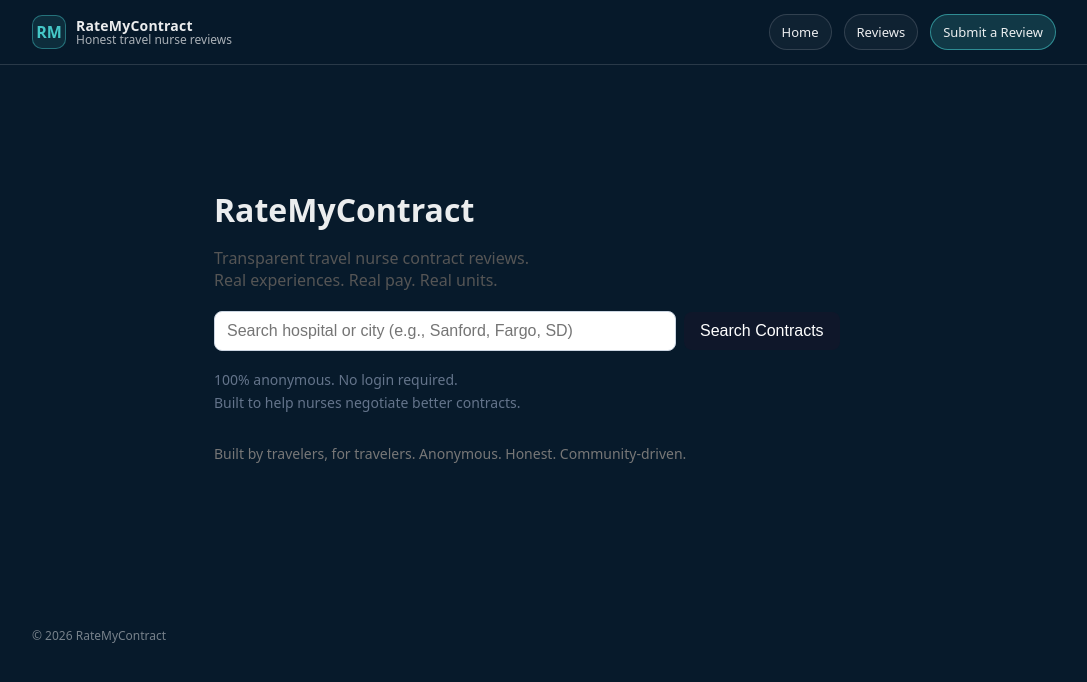
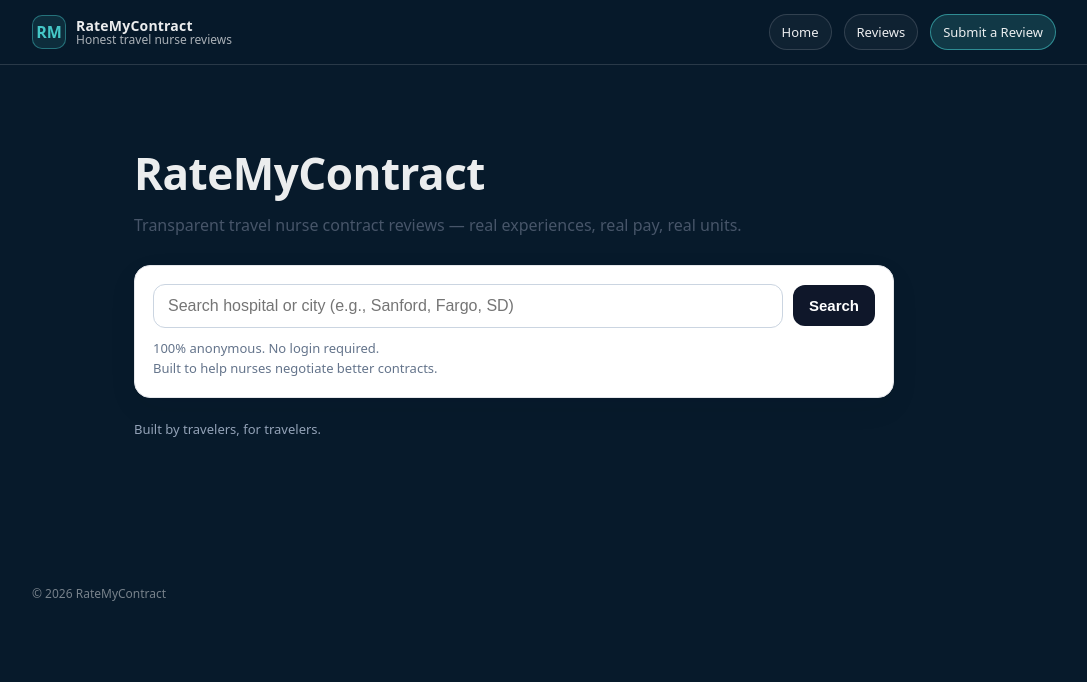
Before and after one commit to meggiehanson15/Ratemycontract, a Next.js app: page / in a window 1280 px wide. Shown: the top 682 px of the page, without its empty margins (96-1183 px from the left). Built offline with nearby package versions, Linux system fonts and the light colour scheme.

Commit message:
Clean homepage + title case suggestions

```diff
--- a/app/page.tsx
+++ b/app/page.tsx
@@ -7,6 +7,34 @@ type Suggestions = {
   hospitals: string[];
   cities: string[];
 };
+
+function toTitleCase(input: string) {
+  // Basic title-case that works well for hospitals/cities.
+  // Keeps punctuation and multiple spaces under control.
+  return input
+    .trim()
+    .replace(/\s+/g, " ")
+    .split(" ")
+    .map((word) => {
+      const w = word.toLowerCase();
+
+      // Keep common acronyms uppercase
+      const acronyms = new Set(["ICU", "ER", "OR", "PACU", "ED", "RN", "LPN", "NP", "PA", "OB", "NICU"]);
+      if (acronyms.has(word.toUpperCase())) return word.toUpperCase();
+
+      // Handle things like "st." -> "St."
+      if (w === "st." || w === "st") return "St.";
+      if (w === "mt." || w === "mt") return "Mt.";
+      if (w === "dr." || w === "dr") return "Dr.";
+
+      // Title-case normal words, keep hyphenated pieces title-cased too
+      return w
+        .split("-")
+        .map((part) => (part ? part[0].toUpperCase() + part.slice(1) : part))
+        .join("-");
+    })
+    .join(" ");
+}
 
 export default function HomePage() {
   const [q, setQ] = useState("");
@@ -22,7 +50,7 @@ export default function HomePage() {
 
   const trimmed = useMemo(() => q.trim(), [q]);
 
-  // close dropdown on outside click
+  // Close dropdown on outside click
   useEffect(() => {
     function onDown(e: MouseEvent) {
       if (!wrapRef.current) return;
@@ -32,7 +60,7 @@ export default function HomePage() {
     return () => window.removeEventListener("mousedown", onDown);
   }, []);
 
-  // debounced fetch suggestions
+  // Debounced fetch suggestions
   useEffect(() => {
     const t = setTimeout(async () => {
       const query = trimmed;
@@ -46,16 +74,17 @@ export default function HomePage() {
       try {
         const res = await fetch(`/api/suggestions?q=${encodeURIComponent(query)}`);
         const json = (await res.json()) as Suggestions;
+
         setSuggestions({
-          hospitals: Array.isArray(json.hospitals) ? json.hospitals : [],
-          cities: Array.isArray(json.cities) ? json.cities : [],
+          hospitals: Array.isArray(json?.hospitals) ? json.hospitals : [],
+          cities: Array.isArray(json?.cities) ? json.cities : [],
         });
       } catch {
         setSuggestions({ hospitals: [], cities: [] });
       } finally {
         setLoading(false);
       }
-    }, 200);
+    }, 220);
 
     return () => clearTimeout(t);
   }, [trimmed]);
@@ -64,9 +93,9 @@ export default function HomePage() {
     suggestions.hospitals.length > 0 || suggestions.cities.length > 0;
 
   function choose(value: string) {
-    setQ(value);
+    // ✅ force title case when choosing from dropdown
+    setQ(toTitleCase(value));
     setOpen(false);
-    // keep focus
     requestAnimationFrame(() => inputRef.current?.focus());
   }
 
@@ -74,19 +103,45 @@ export default function HomePage() {
     if (e.key === "Escape") setOpen(false);
   }
 
+  function onSubmitNormalize() {
+    // ✅ If they typed free-form (not chosen), normalize it right before submit.
+    // This helps avoid lowercase junk in URLs/search queries too.
+    setQ((prev) => (prev.trim() ? toTitleCase(prev) : prev));
+  }
+
   return (
-    <main style={{ maxWidth: 700, margin: "60px auto", padding: 20 }}>
-      <h1 style={{ fontSize: 32, marginBottom: 10 }}>RateMyContract</h1>
+    <main
+      style={{
+        maxWidth: 860,
+        margin: "0 auto",
+        padding: "56px 20px 64px",
+      }}
+    >
+      {/* HERO */}
+      <div style={{ marginBottom: 26 }}>
+        <h1 style={{ fontSize: 44, letterSpacing: -0.5, margin: 0 }}>
+          RateMyContract
+        </h1>
+        <p style={{ color: "#475569", marginTop: 10, lineHeight: 1.6, maxWidth: 720 }}>
+          Transparent travel nurse contract reviews — real experiences, real pay, real units.
+        </p>
+      </div>
 
-      <p style={{ color: "#555", marginBottom: 20 }}>
-        Transparent travel nurse contract reviews.
-        <br />
-        Real experiences. Real pay. Real units.
-      </p>
-
-      {/* SEARCH FORM */}
-      <div ref={wrapRef} style={{ position: "relative" }}>
-        <form action="/reviews" method="GET">
+      {/* SEARCH CARD */}
+      <div
+        ref={wrapRef}
+        style={{
+          position: "relative",
+          border: "1px solid #e5e7eb",
+          borderRadius: 16,
+          padding: 18,
+          background: "#fff",
+          boxShadow: "0 10px 30px rgba(15, 23, 42, 0.06)",
+          maxWidth: 760,
+        }}
+      >
+        <form action="/reviews" method="GET" onSubmit={onSubmitNormalize}>
+          <div style={{ display: "flex", gap: 10, alignItems: "center" }}>
             <input
               ref={inputRef}
               name="q"
@@ -100,57 +155,64 @@ export default function HomePage() {
               autoComplete="off"
               placeholder="Search hospital or city (e.g., Sanford, Fargo, SD)"
               style={{
-              padding: "10px 12px",
-              width: "70%",
-              borderRadius: 8,
+                flex: 1,
+                padding: "12px 14px",
+                borderRadius: 12,
                 border: "1px solid #cbd5e1",
-              marginRight: 8,
                 fontSize: 16,
+                outline: "none",
               }}
             />
 
             <button
               type="submit"
               style={{
-              padding: "10px 16px",
-              borderRadius: 8,
+                padding: "12px 16px",
+                borderRadius: 12,
                 border: "none",
                 background: "#0f172a",
                 color: "white",
-              fontSize: 16,
+                fontSize: 15,
+                fontWeight: 700,
                 cursor: "pointer",
+                whiteSpace: "nowrap",
               }}
             >
-            Search Contracts
+              Search
             </button>
+          </div>
+
+          <div style={{ marginTop: 10, color: "#64748b", fontSize: 13, lineHeight: 1.6 }}>
+            <div>100% anonymous. No login required.</div>
+            <div>Built to help nurses negotiate better contracts.</div>
+          </div>
         </form>
-        <p style={{
-          marginTop: 18,
-          fontSize: 14,
-          color: "#64748b",
-          lineHeight: 1.6
-        }}>
-          100% anonymous. No login required.
-          <br />
-          Built to help nurses negotiate better contracts.
-        </p>
 
         {/* Dropdown */}
         {open && trimmed.length >= 2 && (
           <div
             style={{
               position: "absolute",
+              left: 18,
+              right: 18,
+              top: 78,
               zIndex: 20,
-              marginTop: 8,
-              width: "70%",
-              borderRadius: 12,
+              borderRadius: 14,
               border: "1px solid #e5e7eb",
               background: "white",
-              boxShadow: "0 12px 24px rgba(0,0,0,0.08)",
+              boxShadow: "0 18px 40px rgba(0,0,0,0.10)",
               overflow: "hidden",
             }}
           >
-            <div style={{ padding: "10px 12px", fontSize: 13, color: "#6b7280" }}>
+            <div
+              style={{
+                padding: "10px 12px",
+                fontSize: 13,
+                color: "#6b7280",
+                background: "#f8fafc",
+                borderBottom: "1px solid #eef2f7",
+              }}
+            >
               {loading
                 ? "Searching…"
                 : hasAny
@@ -158,19 +220,21 @@ export default function HomePage() {
                 : "No suggestions yet — press Search to browse anyway"}
             </div>
 
+            <div style={{ maxHeight: 280, overflowY: "auto" }}>
               {suggestions.hospitals.length > 0 && (
-              <div style={{ borderTop: "1px solid #f1f5f9" }}>
+                <div>
                   <div
                     style={{
                       padding: "8px 12px",
                       fontSize: 12,
                       color: "#0f172a",
                       fontWeight: 800,
-                    background: "#f8fafc",
+                      background: "#ffffff",
                     }}
                   >
                     Hospitals
                   </div>
+
                   {suggestions.hospitals.map((h) => (
                     <button
                       key={`h-${h}`}
@@ -185,26 +249,35 @@ export default function HomePage() {
                         cursor: "pointer",
                         fontSize: 14,
                       }}
+                      onMouseEnter={(e) => {
+                        (e.currentTarget.style.background = "#f8fafc");
+                      }}
+                      onMouseLeave={(e) => {
+                        (e.currentTarget.style.background = "white");
+                      }}
                     >
-                    {h}
+                      {toTitleCase(h)}
                     </button>
                   ))}
+
+                  <div style={{ height: 1, background: "#eef2f7" }} />
                 </div>
               )}
 
               {suggestions.cities.length > 0 && (
-              <div style={{ borderTop: "1px solid #f1f5f9" }}>
+                <div>
                   <div
                     style={{
                       padding: "8px 12px",
                       fontSize: 12,
                       color: "#0f172a",
                       fontWeight: 800,
-                    background: "#f8fafc",
+                      background: "#ffffff",
                     }}
                   >
                     Cities
                   </div>
+
                   {suggestions.cities.map((c) => (
                     <button
                       key={`c-${c}`}
@@ -219,18 +292,26 @@ export default function HomePage() {
                         cursor: "pointer",
                         fontSize: 14,
                       }}
+                      onMouseEnter={(e) => {
+                        (e.currentTarget.style.background = "#f8fafc");
+                      }}
+                      onMouseLeave={(e) => {
+                        (e.currentTarget.style.background = "white");
+                      }}
                     >
-                    {c}
+                      {toTitleCase(c)}
                     </button>
                   ))}
                 </div>
               )}
             </div>
+          </div>
         )}
       </div>
 
-      <p style={{ marginTop: 30, color: "#777", fontSize: 14 }}>
-        Built by travelers, for travelers. Anonymous. Honest. Community-driven.
+      {/* FOOTER LINE */}
+      <p style={{ marginTop: 22, color: "#94a3b8", fontSize: 13 }}>
+        Built by travelers, for travelers.
       </p>
     </main>
   );
```
Lines whose indentation alone changed are shown as unchanged.
